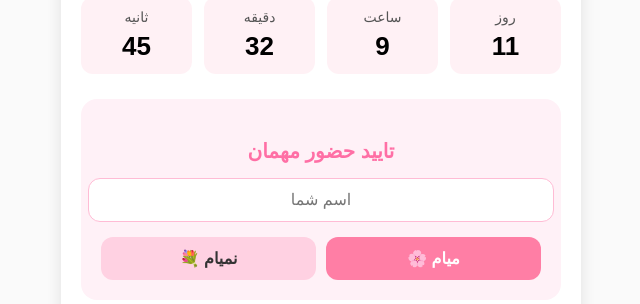
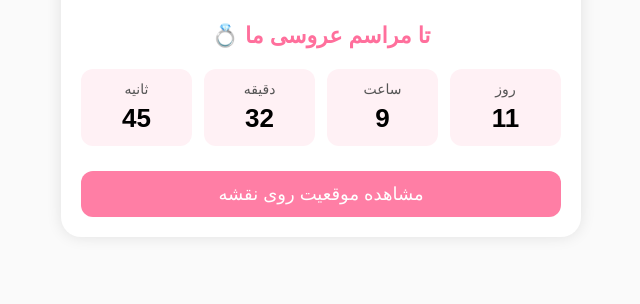
Before and after one commit to digicard404/maryam-mojtaba-wedding-card, a plain HTML site: page index.html in a window 1280 px wide. Shown: the part 383-687 px from the top of the page, without its empty margins (319-959 px from the left). Drawn offline with Linux system fonts and the light colour scheme; a web font is replaced by a local one.

Commit message:
customer order

```diff
--- a/index.html
+++ b/index.html
@@ -46,18 +46,6 @@ playsinline>
     </div>
 </div>
 
-<!-- تایید حضور مهمان -->
-
-<div class="rsvp-box">
-    <h3 class="rsvp-title">تایید حضور مهمان</h3>
-
-    <input type="text" id="guestName" class="rsvp-input" placeholder="اسم شما">
-
-    <div class="rsvp-buttons">
-        <button onclick="sendRSVP('yes')" class="yes-btn">میام 🌸</button>
-        <button onclick="sendRSVP('no')" class="no-btn">نمیام 💐</button>
-    </div>
-</div>
 
 
     <!-- دکمه لوکیشن -->
--- a/script.js
+++ b/script.js
@@ -41,18 +41,4 @@ function sendRSVP(status) {
         alert("لطفاً اسم خود را وارد کنید 🌸");
         return;
     }
-
-    // شماره واتساپ مقصد
-    let phone = "989197800841"; // ← اینجا شماره عروس یا خودت +98
-
-    let text = "";
-
-    if (status === "yes") {
-        text = `سلام، من ${name} هستم.\nبرای مراسم میام 🌸`;
-    } else {
-        text = `سلام، من ${name} هستم.\nمتاسفانه نمی‌تونم بیام 💐`;
-    }
-
-    let url = `https://wa.me/${phone}?text=${encodeURIComponent(text)}`;
-    window.open(url, "_blank");
 }
--- a/style.css
+++ b/style.css
@@ -99,61 +99,3 @@ body {
   font-size: 16px;
   font-weight: 500;
 }
-
-.rsvp-box {
-    background: #fff1f7;
-    padding: 20px;
-    border-radius: 16px;
-    display: flex;
-    justify-content: center;
-    align-items: center;
-    flex-direction: column;
-    text-align: center;
-    margin-bottom: 20px;
-}
-
-.rsvp-title {
-    font-size: 20px;
-    color: #ff6fa5;
-    margin-bottom: 15px;
-    font-weight: bold;
-}
-
-.rsvp-input {
-    width: 100%;
-    padding: 12px;
-    border-radius: 12px;
-    border: 1px solid #ffbcd5;
-    margin-bottom: 15px;
-    font-size: 16px;
-    text-align: center;
-}
-
-.rsvp-buttons {
-    display: flex !important;
-    flex-direction: row !important;
-    justify-content: center;
-    align-items: center;
-    gap: 10px;
-    width: 100%;
-}
-
-.yes-btn, .no-btn {
-    flex: 1;
-    padding: 12px 0;
-    border: none;
-    border-radius: 12px;
-    font-size: 16px;
-    cursor: pointer;
-    font-weight: bold;
-}
-
-.yes-btn {
-    background: #ff7ea5;
-    color: #fff;
-}
-
-.no-btn {
-    background: #ffd1e2;
-    color: #333;
-}
```
